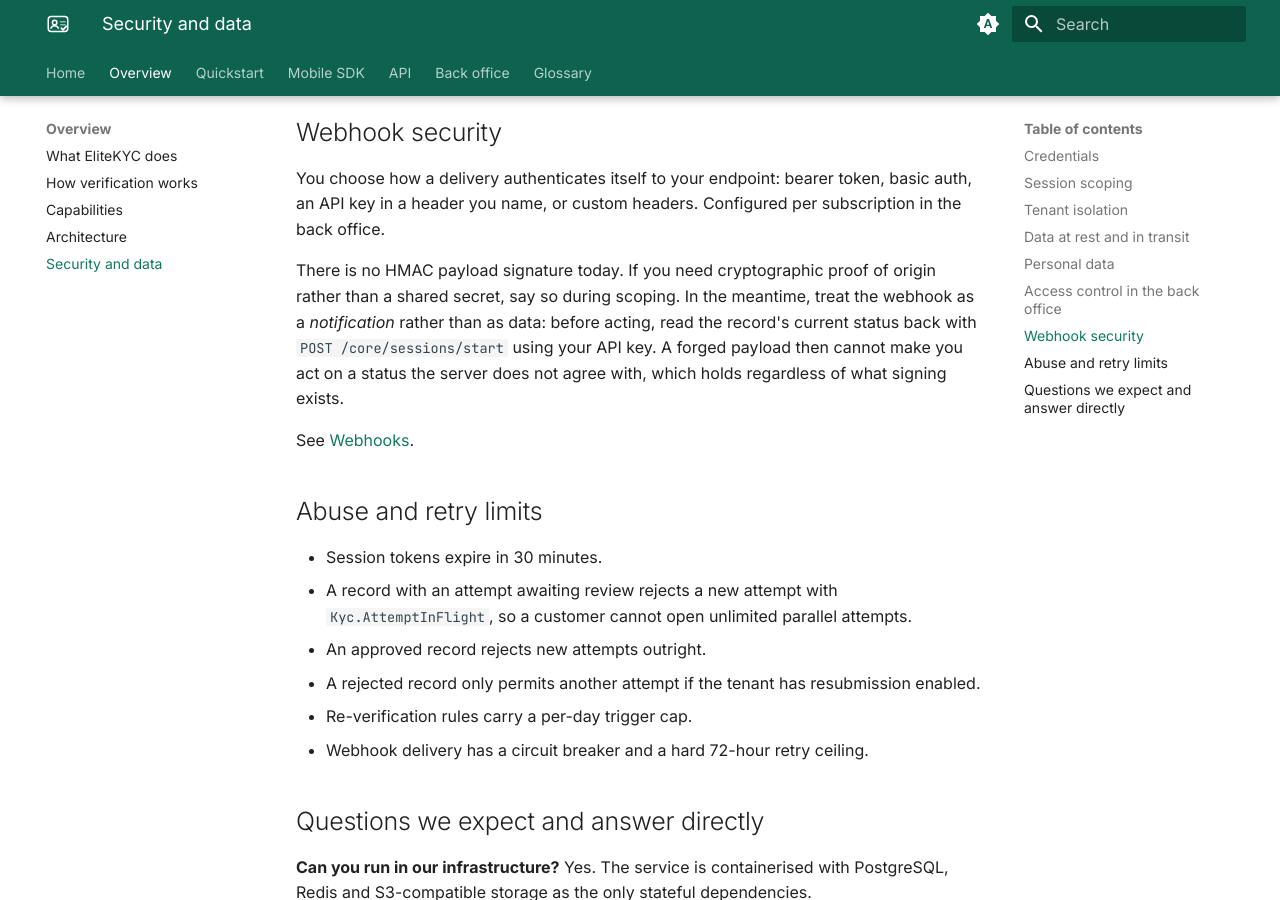
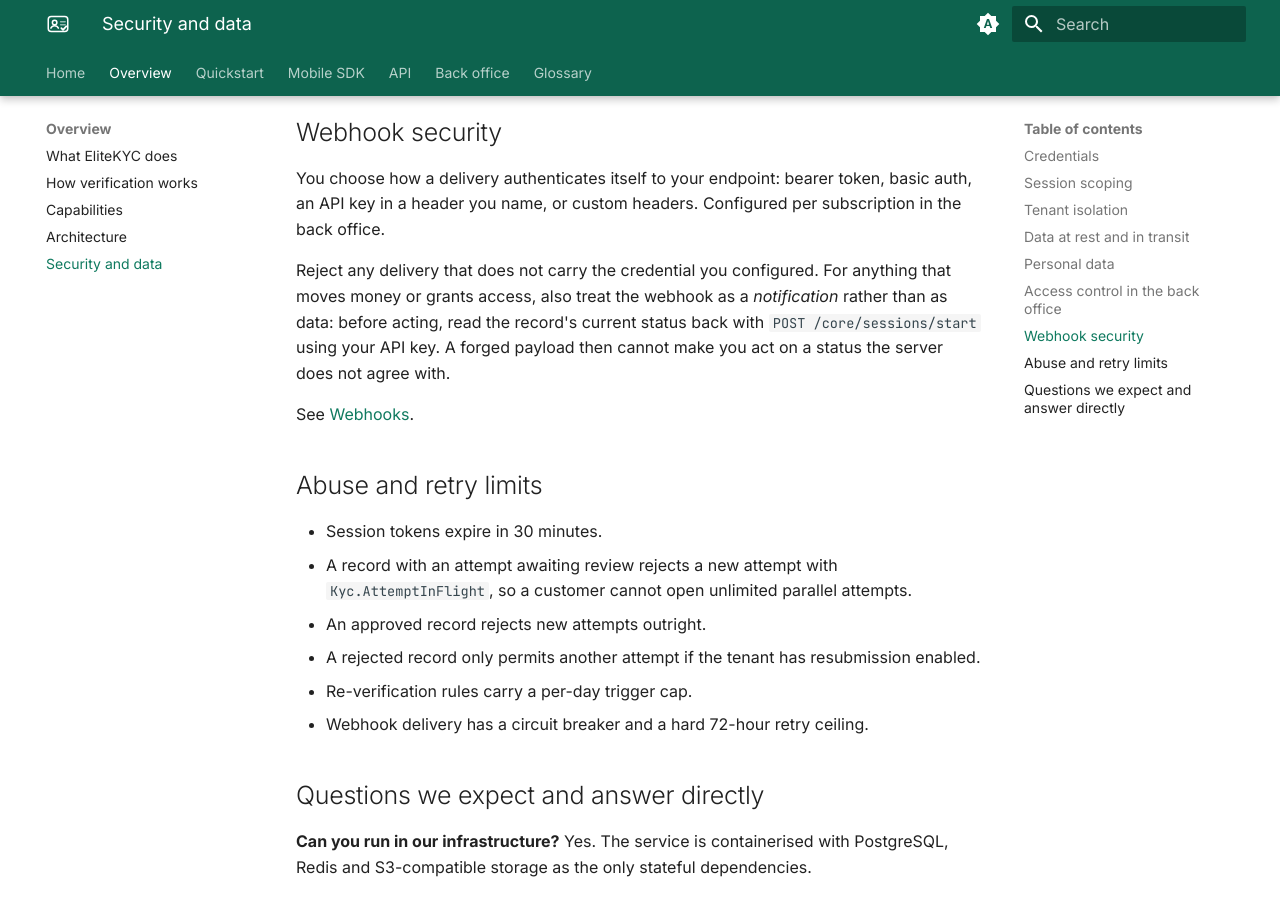
Before and after one commit to elitesoftiq/elitekyc_docs, an MkDocs documentation site: the page built from docs/overview/security.md, in a window 1280 px wide and 900 px high, scrolled down 2516 px. Built offline with MkDocs 1.6.1 and Material for MkDocs 9.7.7, drawn with Linux system fonts in a browser that asks for light colours.

Commit message:
Present webhook auth as the verification method
Tenant-configured credentials are how deliveries are verified, so stop
describing a missing payload signature as a gap.

Co-Authored-By: Claude Opus 5.5 <noreply@anthropic.com>

```diff
--- a/docs/overview/security.md
+++ b/docs/overview/security.md
@@ -99,12 +99,11 @@ You choose how a delivery authenticates itself to your endpoint: bearer token,
 basic auth, an API key in a header you name, or custom headers. Configured per
 subscription in the back office.
 
-There is no HMAC payload signature today. If you need cryptographic proof of
-origin rather than a shared secret, say so during scoping. In the meantime,
-treat the webhook as a *notification* rather than as data: before acting, read
-the record's current status back with `POST /core/sessions/start` using your
-API key. A forged payload then cannot make you act on a status the server does
-not agree with, which holds regardless of what signing exists.
+Reject any delivery that does not carry the credential you configured. For
+anything that moves money or grants access, also treat the webhook as a
+*notification* rather than as data: before acting, read the record's current
+status back with `POST /core/sessions/start` using your API key. A forged
+payload then cannot make you act on a status the server does not agree with.
 
 See [Webhooks](../api/webhooks.md#verifying-a-delivery-came-from-us).
 
```
Also changed, not shown: docs/api/webhooks.md (+1 -3 lines), docs/overview/features.md (+0 -3 lines).
